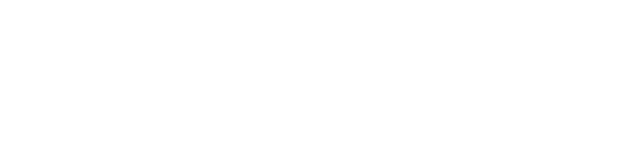
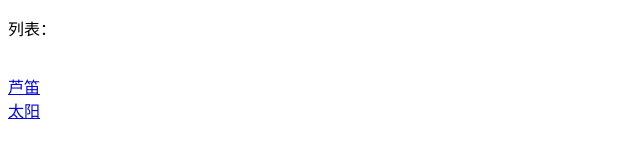
Before and after one commit to wangjingnuo/Recordings, a plain HTML site: page index.html in a window 1280 px wide. Shown: the whole page, without its empty margins (0-640 px from the left). Drawn offline with Linux system fonts and the light colour scheme.

Commit message:
Update index.html

```diff
--- a/index.html
+++ b/index.html
@@ -5,5 +5,8 @@
   <title>wjn's Records</title>
 </head>
 <body>
-  </body>
+  <p>列表：</p><br>
+  <a href="芦笛.m4a">芦笛</a><br>
+  <a href="太阳.m4a">太阳</a><br>
+</body>
 </html>
```
